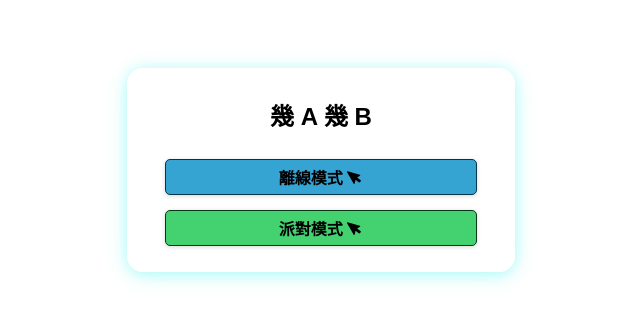
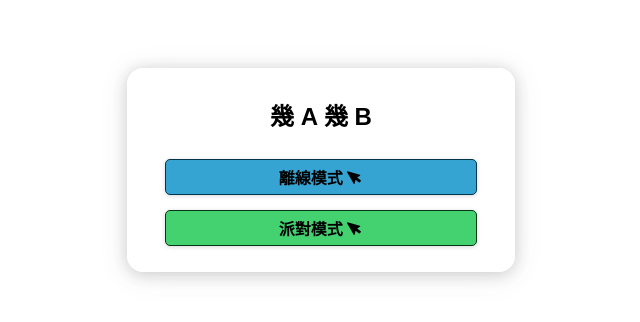
Before and after one commit to kwei/webpackTest, a React app: page / in a window 1280 px wide. Shown: the top 322 px of the page, without its empty margins (319-959 px from the left). Built offline with nearby package versions, Linux system fonts and the light colour scheme.

Commit message:
[what] [why] [how]

```diff
--- a/src/css/opening_v2.scss
+++ b/src/css/opening_v2.scss
@@ -19,17 +19,17 @@
   /* From https://css.glass */
   background: rgba(255, 255, 255, 0.77);
   border-radius: 16px;
-  box-shadow: 0 4px 30px rgba(0, 255, 187, 0.1), 0 2px 15px rgba(0, 234, 255, 0.3);
+  box-shadow: 0 4px 30px rgba(86, 86, 86, 0.1), 0 2px 15px rgba(112, 112, 112, 0.3);
   backdrop-filter: blur(5.6px);
   -webkit-backdrop-filter: blur(5.6px);
   border: 1px solid rgba(255, 255, 255, 1);
 
-  animation-name: shrink;
-  animation-duration: 4s;
-  animation-iteration-count: infinite;
-  -webkit-animation-name: shrink;
-  -webkit-animation-duration: 4s;
-  -webkit-animation-iteration-count: infinite;
+  //animation-name: shrink;
+  //animation-duration: 4s;
+  //animation-iteration-count: infinite;
+  //-webkit-animation-name: shrink;
+  //-webkit-animation-duration: 4s;
+  //-webkit-animation-iteration-count: infinite;
 
   .page-header {
     @include flexContainer(80%, 30px);
```
